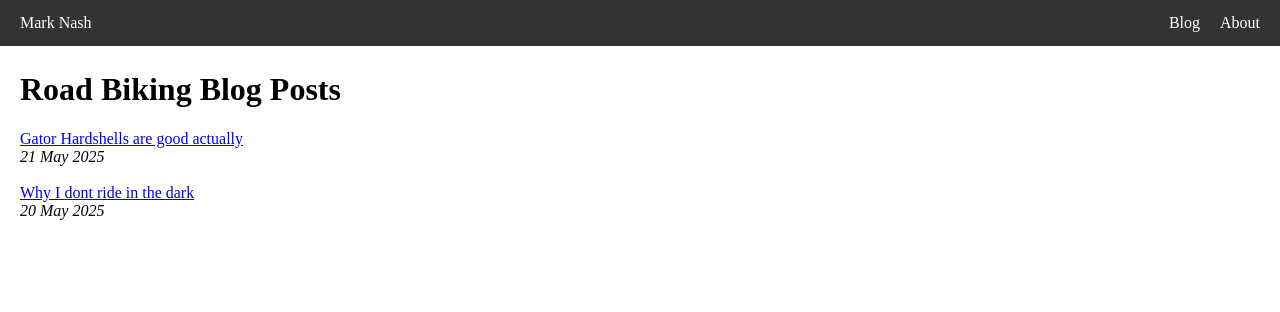
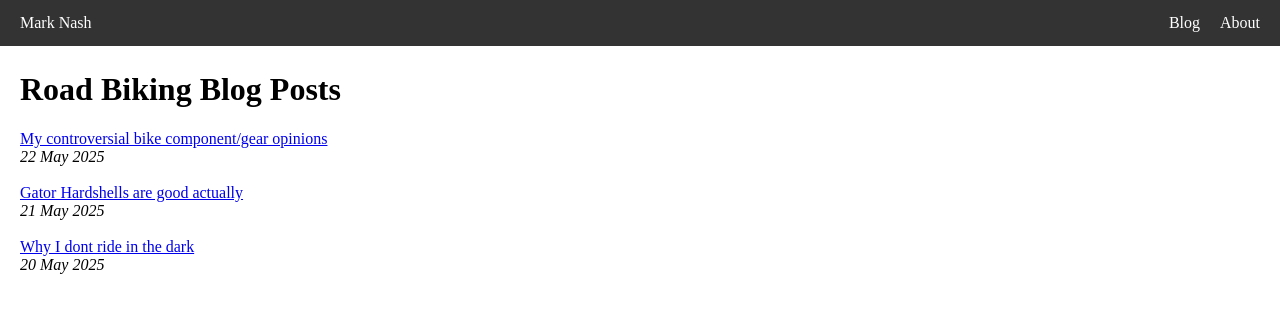
Before and after one commit to abacef/bacef_blog.github.io, a plain HTML site: page src/bike_blog.html in a window 1280 px wide. Drawn offline with Linux system fonts and the light colour scheme.

Commit message:
Added bike gear/components opinions blog post

```diff
--- a/src/bike_blog.html
+++ b/src/bike_blog.html
@@ -13,6 +13,7 @@
 
     <script>
         const bikeBlogs = [
+            [3, "My controversial bike component/gear opinions", "22 May 2025"],
             [2, "Gator Hardshells are good actually", "21 May 2025"],
             [1, "Why I dont ride in the dark", "20 May 2025"]
         ]
```
Also changed, not shown: 3 other files.
